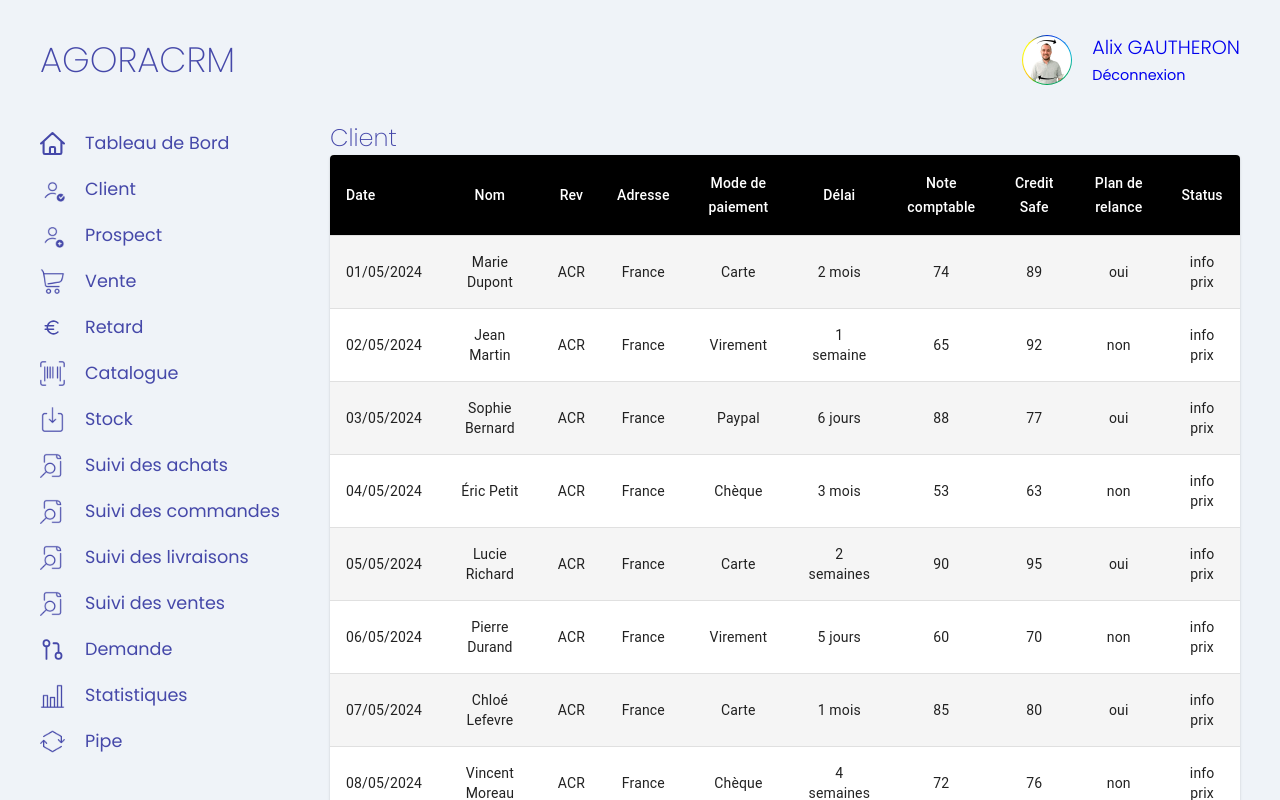
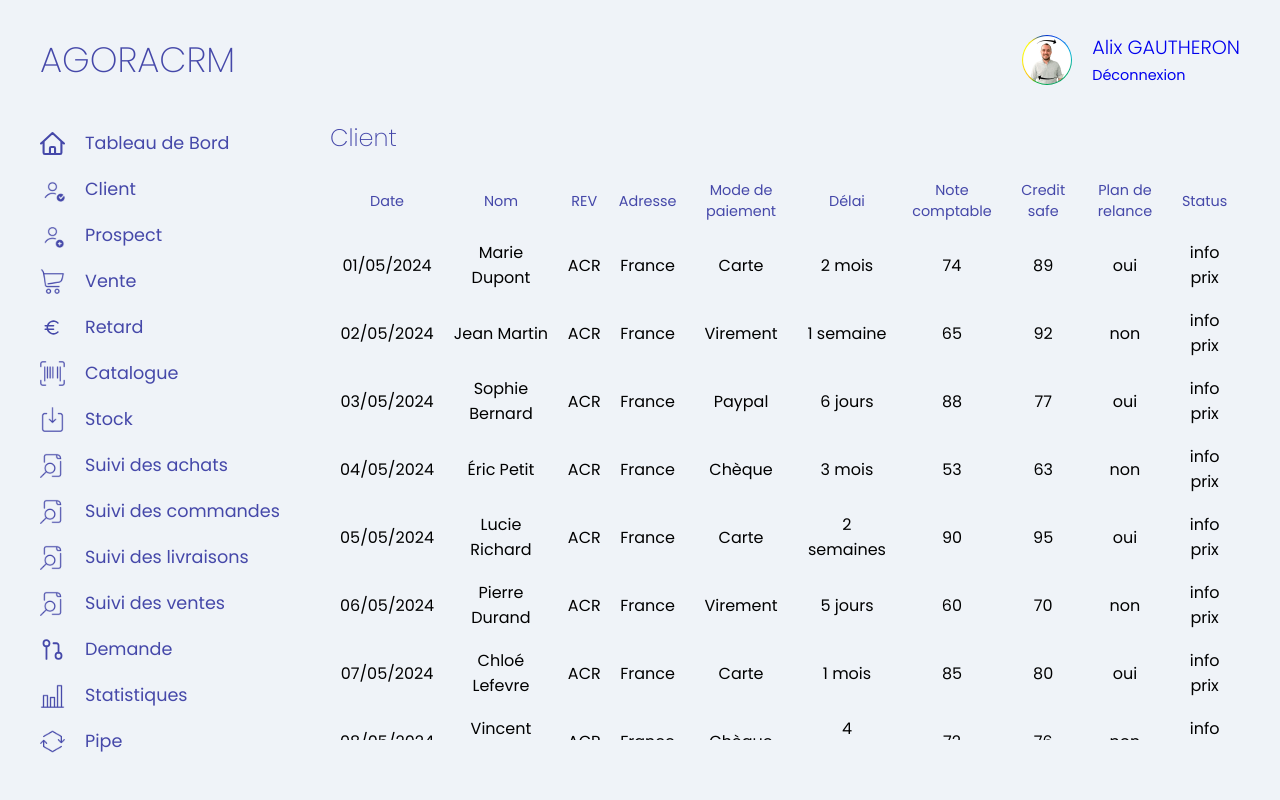
Before and after one commit to TrkSdi/agora_crm, a React (Vite) app in the folder Frontend/: page /customer in a window 1280 px wide. Built offline with nearby package versions, Linux system fonts and the light colour scheme.

Commit message:
adding table V1 to customer field

```diff
--- a/Frontend/src/components/Customer/Customer.css
+++ b/Frontend/src/components/Customer/Customer.css
@@ -0,0 +1,50 @@
+.table-container {
+  position: relative;
+  height: 100%;
+  width: 100%;
+  overflow: hidden;
+}
+
+.table_body {
+  height: calc(100% - 70px);
+  overflow-y: auto;
+  margin-top: -5px;
+}
+
+.table_header {
+  position: sticky;
+  top: 0;
+  z-index: 2;
+  background-color: var(--bg-color-200-main);
+  margin-bottom: -5px;
+}
+
+table {
+  position: relative;
+}
+
+thead {
+  position: sticky;
+  background-color: var(--bg-color-200-main);
+  top: 0;
+  left: 0;
+  z-index: 1;
+  backface-visibility: hidden;
+}
+
+.table_body table {
+  width: 100%;
+}
+
+th {
+  color: var(--blue-300-main);
+  font-weight: 400;
+  text-align: center;
+  font-size: 0.9rem;
+}
+
+.table_body table td,
+.table_body table th {
+  padding: 8px;
+  text-align: center;
+}
--- a/Frontend/src/components/Customer/Customer.jsx
+++ b/Frontend/src/components/Customer/Customer.jsx
@@ -1,67 +1,39 @@
 /* eslint-disable no-unused-vars */
-import * as React from "react";
-import { styled } from "@mui/material/styles";
-import Table from "@mui/material/Table";
-import TableBody from "@mui/material/TableBody";
-import TableCell, { tableCellClasses } from "@mui/material/TableCell";
-import TableContainer from "@mui/material/TableContainer";
-import TableHead from "@mui/material/TableHead";
-import TableRow from "@mui/material/TableRow";
-import Paper from "@mui/material/Paper";
+
+import React from "react";
 import fakeData from "./FakeDataCustomer";
+import "./Customer.css";
 
-const StyledTableCell = styled(TableCell)(({ theme }) => ({
-  [`&.${tableCellClasses.head}`]: {
-    backgroundColor: theme.palette.common.black,
-    color: theme.palette.common.white,
-  },
-  [`&.${tableCellClasses.body}`]: {
-    fontSize: 14,
-  },
-}));
+const Customer = () => {
+  return (
+    <div className="table-container">
+      <div className="table_header">
+        <h1>Client</h1>
+      </div>
+      <div className="table_body">
+        <table>
+          <thead>
+            <tr>
+              <th>Date</th>
+              <th>Nom</th>
+              <th>REV</th>
+              <th>Adresse</th>
+              <th>Mode de paiement</th>
+              <th>Délai</th>
+              <th>Note comptable</th>
+              <th>Credit safe</th>
+              <th>Plan de relance</th>
+              <th>Status</th>
+            </tr>
+          </thead>
 
-const StyledTableRow = styled(TableRow)(({ theme }) => ({
-  "&:nth-of-type(odd)": {
-    backgroundColor: theme.palette.action.hover,
-  },
-  // hide last border
-  "&:last-child td, &:last-child th": {
-    border: 0,
-  },
-}));
-
-export default function Customer() {
-  return (
-    <>
-      <h1>Client</h1>
-      <div className="table-container">
-        <TableContainer component={Paper}>
-          <Table sx={{ minWidth: 700 }} aria-label="customized table">
-            <TableHead>
-              <TableRow>
-                <StyledTableCell>Date</StyledTableCell>
-                <StyledTableCell align="center">Nom</StyledTableCell>
-                <StyledTableCell align="center">Rev</StyledTableCell>
-                <StyledTableCell align="center">Adresse</StyledTableCell>
-                <StyledTableCell align="center">
-                  Mode de paiement
-                </StyledTableCell>
-                <StyledTableCell align="center">Délai</StyledTableCell>
-                <StyledTableCell align="center">Note comptable</StyledTableCell>
-                <StyledTableCell align="center">Credit Safe</StyledTableCell>
-                <StyledTableCell align="center">
-                  Plan de relance
-                </StyledTableCell>
-                <StyledTableCell align="center">Status</StyledTableCell>
-              </TableRow>
-            </TableHead>
-            <TableBody>
+          <tbody className="table_data">
             {fakeData.map((data) => {
               const {
                 date,
                 name,
                 rev,
-                  adress,
+                address,
                 payment,
                 deadline,
                 financialNote,
@@ -70,32 +42,25 @@ export default function Customer() {
                 status,
               } = data;
               return (
-                  <StyledTableRow key={name}>
-                    <StyledTableCell component="th" scope="row">
-                      {date}
-                    </StyledTableCell>
-                    <StyledTableCell align="center">{name}</StyledTableCell>
-                    <StyledTableCell align="center">{rev}</StyledTableCell>
-                    <StyledTableCell align="center">{adress}</StyledTableCell>
-                    <StyledTableCell align="center">{payment}</StyledTableCell>
-                    <StyledTableCell align="center">{deadline}</StyledTableCell>
-                    <StyledTableCell align="center">
-                      {financialNote}
-                    </StyledTableCell>
-                    <StyledTableCell align="center">
-                      {creditNote}
-                    </StyledTableCell>
-                    <StyledTableCell align="center">
-                      {recoveryPlan}
-                    </StyledTableCell>
-                    <StyledTableCell align="center">{status}</StyledTableCell>
-                  </StyledTableRow>
+                <tr key={name}>
+                  <td>{date}</td>
+                  <td>{name}</td>
+                  <td>{rev}</td>
+                  <td>{address}</td>
+                  <td>{payment}</td>
+                  <td>{deadline}</td>
+                  <td>{financialNote}</td>
+                  <td>{creditNote}</td>
+                  <td>{recoveryPlan}</td>
+                  <td>{status}</td>
+                </tr>
               );
             })}
-            </TableBody>
-          </Table>
-        </TableContainer>
+          </tbody>
+        </table>
       </div>
-    </>
+    </div>
   );
-}
+};
+
+export default Customer;
--- a/Frontend/src/components/Customer/FakeDataCustomer.js
+++ b/Frontend/src/components/Customer/FakeDataCustomer.js
@@ -3,7 +3,7 @@ export default [
     date: "01/05/2024",
     name: "Marie Dupont",
     rev: "ACR",
-    adress: "France",
+    address: "France",
     payment: "Carte",
     deadline: "2 mois",
     financialNote: 74,
@@ -15,7 +15,7 @@ export default [
     date: "02/05/2024",
     name: "Jean Martin",
     rev: "ACR",
-    adress: "France",
+    address: "France",
     payment: "Virement",
     deadline: "1 semaine",
     financialNote: 65,
@@ -27,7 +27,7 @@ export default [
     date: "03/05/2024",
     name: "Sophie Bernard",
     rev: "ACR",
-    adress: "France",
+    address: "France",
     payment: "Paypal",
     deadline: "6 jours",
     financialNote: 88,
@@ -39,7 +39,7 @@ export default [
     date: "04/05/2024",
     name: "Éric Petit",
     rev: "ACR",
-    adress: "France",
+    address: "France",
     payment: "Chèque",
     deadline: "3 mois",
     financialNote: 53,
@@ -51,7 +51,7 @@ export default [
     date: "05/05/2024",
     name: "Lucie Richard",
     rev: "ACR",
-    adress: "France",
+    address: "France",
     payment: "Carte",
     deadline: "2 semaines",
     financialNote: 90,
@@ -63,7 +63,7 @@ export default [
     date: "06/05/2024",
     name: "Pierre Durand",
     rev: "ACR",
-    adress: "France",
+    address: "France",
     payment: "Virement",
     deadline: "5 jours",
     financialNote: 60,
@@ -75,7 +75,7 @@ export default [
     date: "07/05/2024",
     name: "Chloé Lefevre",
     rev: "ACR",
-    adress: "France",
+    address: "France",
     payment: "Carte",
     deadline: "1 mois",
     financialNote: 85,
@@ -87,7 +87,7 @@ export default [
     date: "08/05/2024",
     name: "Vincent Moreau",
     rev: "ACR",
-    adress: "France",
+    address: "France",
     payment: "Chèque",
     deadline: "4 semaines",
     financialNote: 72,
@@ -99,7 +99,7 @@ export default [
     date: "09/05/2024",
     name: "Émilie Simon",
     rev: "ACR",
-    adress: "France",
+    address: "France",
     payment: "Paypal",
     deadline: "7 jours",
     financialNote: 68,
@@ -111,7 +111,7 @@ export default [
     date: "10/05/2024",
     name: "Julien Michel",
     rev: "ACR",
-    adress: "France",
+    address: "France",
     payment: "Virement",
     deadline: "3 mois",
     financialNote: 78,
@@ -123,7 +123,7 @@ export default [
     date: "11/05/2024",
     name: "Isabelle Leroy",
     rev: "ACR",
-    adress: "France",
+    address: "France",
     payment: "Carte",
     deadline: "2 jours",
     financialNote: 83,
@@ -135,7 +135,7 @@ export default [
     date: "12/05/2024",
     name: "Marc Roux",
     rev: "ACR",
-    adress: "France",
+    address: "France",
     payment: "Chèque",
     deadline: "1 semaine",
     financialNote: 71,
@@ -147,7 +147,7 @@ export default [
     date: "13/05/2024",
     name: "Laure David",
     rev: "ACR",
-    adress: "France",
+    address: "France",
     payment: "Paypal",
     deadline: "6 mois",
     financialNote: 62,
@@ -159,7 +159,7 @@ export default [
     date: "14/05/2024",
     name: "Stéphane Vincent",
     rev: "ACR",
-    adress: "France",
+    address: "France",
     payment: "Virement",
     deadline: "5 semaines",
     financialNote: 57,
@@ -171,7 +171,7 @@ export default [
     date: "15/05/2024",
     name: "Aurélie Adam",
     rev: "ACR",
-    adress: "France",
+    address: "France",
     payment: "Carte",
     deadline: "10 jours",
     financialNote: 91,
--- a/Frontend/src/components/Dashboard/Dashboard.css
+++ b/Frontend/src/components/Dashboard/Dashboard.css
@@ -7,7 +7,7 @@
   height: 90%;
   grid-template-columns: 1fr 1fr;
   grid-template-rows: repeat(4, 1fr);
-  padding: 20px 20px 0 20px;
+
   gap: 20px;
   grid-template-areas:
     "a b"
--- a/Frontend/src/components/Root/Root.css
+++ b/Frontend/src/components/Root/Root.css
@@ -23,10 +23,12 @@
 .right-col {
   /* background-color: bisque; */
   margin-right: 40px;
+  height: 80vh;
 }
 
 h1 {
   font-size: 1.5rem;
   font-weight: 200;
   color: var(--blue-300-main);
+  padding-bottom: 20px;
 }
```
Lines whose indentation alone changed are shown as unchanged.
